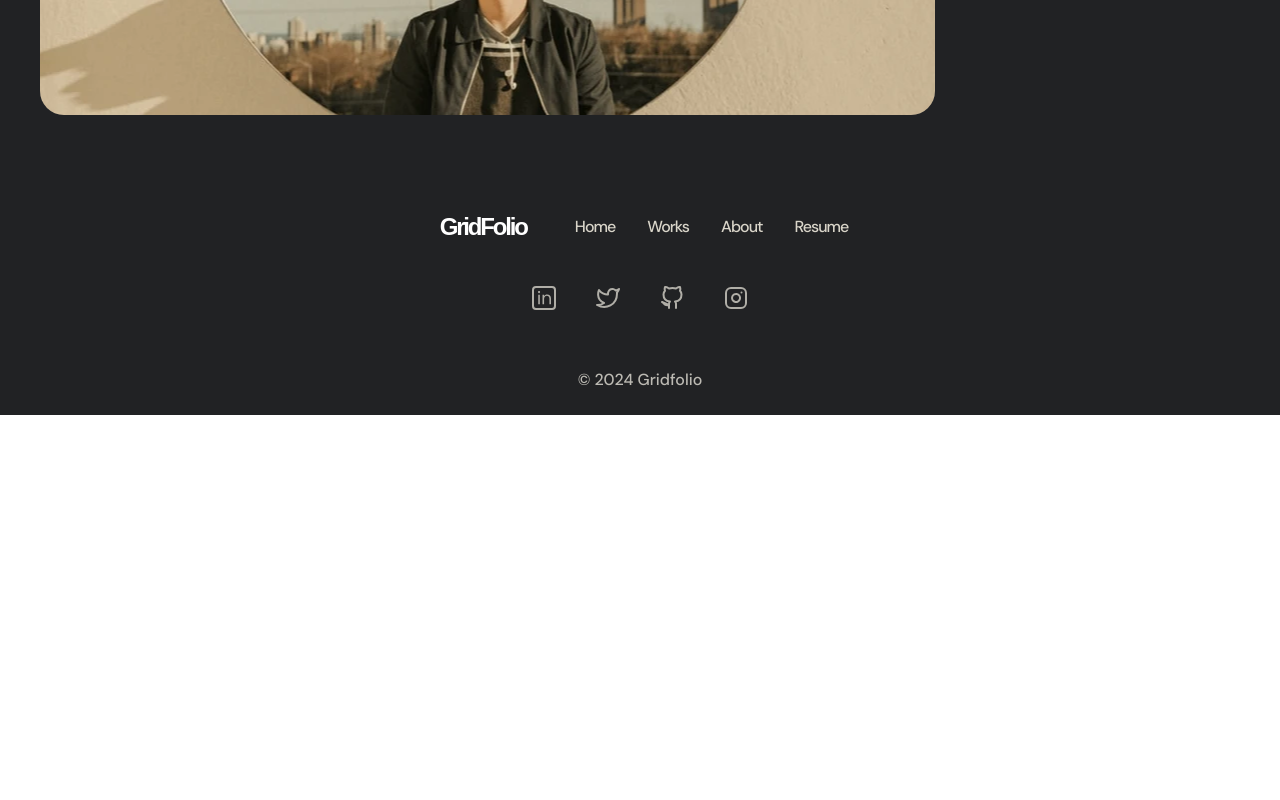
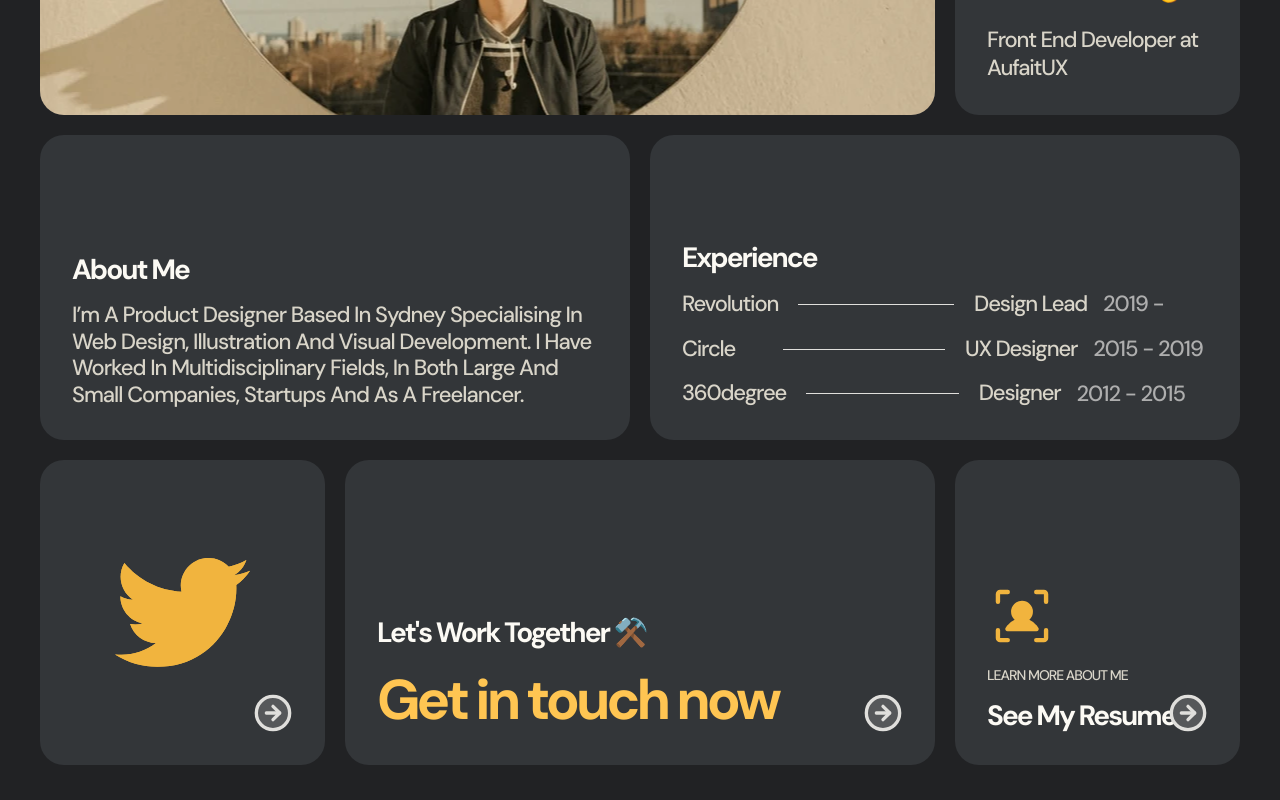
Before and after one commit to prasoonmohan/GridFolio, a Vue app: page /about in a window 1280 px wide. Shown: the part 900-1700 px from the top of the page. Before the commit the page ends 1315 px from the top, so only its background shows below. Built offline with nearby package versions, Linux system fonts and the light colour scheme.

Commit message:
feat: Added about us page

```diff
--- a/src/assets/components/_card.scss
+++ b/src/assets/components/_card.scss
@@ -106,3 +106,33 @@ height: 100%;
     background-repeat: no-repeat;
 border-radius: 24px;
 }
+
+.experience-card{
+    .experience-wrapper{
+        display: flex;
+        flex-direction: column;
+        gap: 16px;
+        width: 100%;
+    }
+    .experience-container{
+        grid-template-columns: 1fr 2fr 3fr;
+        display: grid;
+        align-items: center;
+        gap: 20px;
+    }
+    .designation-container{
+        display: flex;
+        align-items: center;
+        gap: 16px;
+    }
+    .year{
+        color: $gray-71;
+        text-transform: capitalize;
+    }
+    .line{
+        height: 1px;
+        background-color: $gray-10;
+        width: 100%;
+        flex: 1 1 0;
+    }
+}
--- a/src/assets/helpers/common.scss
+++ b/src/assets/helpers/common.scss
@@ -79,3 +79,6 @@ width: 100%;
 .grid-col-12{
     grid-column: 1/3;
 }
+.grid-col-24{
+    grid-column: 2/4;
+}
--- a/src/assets/helpers/tokens/_colors.scss
+++ b/src/assets/helpers/tokens/_colors.scss
@@ -11,8 +11,10 @@ $black-70:#333639;
 
 // gray
 $gray-80:#494C50;
+$gray-71:#AEAEAE;
 $gray-70:#BCBAB3;
 $gray-65:#D9D5C9;
+$gray-10:#e0dfdc;
 
 // white
 $white-70:#FCFAF4;
--- a/src/assets/utilities/_spacing.scss
+++ b/src/assets/utilities/_spacing.scss
@@ -1,65 +1,71 @@
-$spacingBp: (
-  sm: phone-sm,
-  md: phone,
-  lg: tablet,
-);
+// $spacingBp: (
+//   sm: phone-sm,
+//   md: phone,
+//   lg: tablet,
+// );
 
-$spacingValues: (
-  p: 'padding',
-  pt: 'padding-top',
-  pr: 'padding-right',
-  pb: 'padding-bottom',
-  pl: 'padding-left',
-  m: 'margin',
-  mt: 'margin-top',
-  mr: 'margin-right',
-  mb: 'margin-bottom',
-  ml: 'margin-left',
-  column-gap: 'column-gap',
-  row-gap: 'row-gap',
-);
+// $spacingValues: (
+//   p: 'padding',
+//   pt: 'padding-top',
+//   pr: 'padding-right',
+//   pb: 'padding-bottom',
+//   pl: 'padding-left',
+//   m: 'margin',
+//   mt: 'margin-top',
+//   mr: 'margin-right',
+//   mb: 'margin-bottom',
+//   ml: 'margin-left',
+//   column-gap: 'column-gap',
+//   row-gap: 'row-gap',
+// );
 
-// This mixin generates CSS classes for padding and margin values
-@mixin generateClasses($className, $breakPointName, $property, $values...) {
-  @each $value in $values {
-    @if $breakPointName !='' {
+// // This mixin generates CSS classes for padding and margin values
+// @mixin generateClasses($className, $breakPointName, $property, $values...) {
+//   @each $value in $values {
+//     @if $breakPointName !='' {
 
-      // Generate CSS classes for padding and margin values with breakpoint
-      .auf-#{$className}-#{$breakPointName}-#{$value} {
-        // #{$property}: #{if($value == 0, 0, $value + "px")} !important;
-        #{$property}: rem($value) !important;
-      }
-    }
+//       // Generate CSS classes for padding and margin values with breakpoint
+//       .auf-#{$className}-#{$breakPointName}-#{$value} {
+//         // #{$property}: #{if($value == 0, 0, $value + "px")} !important;
+//         #{$property}: rem($value) !important;
+//       }
+//     }
 
-    @else {
+//     @else {
 
-      // Generate CSS classes for padding and margin values without breakpoint
-      .auf-#{$className}-#{$value} {
-        // #{$property}: #{if($value == 0, 0, $value + "px")} !important;
-        #{$property}: rem($value) !important;
-      }
-    }
-  }
+//       // Generate CSS classes for padding and margin values without breakpoint
+//       .auf-#{$className}-#{$value} {
+//         // #{$property}: #{if($value == 0, 0, $value + "px")} !important;
+//         #{$property}: rem($value) !important;
+//       }
+//     }
+//   }
+// }
+
+// // Generate classes for spacing values without breakpoints
+// @each $key, $value in $spacingValues {
+//   @include generateClasses($key, '', $value, 0, 2, 4, 8, 12, 16, 18, 20);
+// }
+
+// // Margin auto values
+// .auf-m-auto {
+//   margin: auto !important;
+// }
+
+// // Generate responsive spacings for each breakpoint and device
+// @each $breakpoint, $device in $spacingBp {
+
+//   @include mq($device, min) {
+
+//     // Generate classes for spacing values with breakpoints
+//     @each $key, $value in $spacingValues {
+//       @include generateClasses($key, $breakpoint, $value, 0, 2, 4, 8, 12, 16, 18, 20);
+//     }
+//   }
+// }
+
+
+
+.m-0{
+  margin: 0 !important;
 }
-
-// Generate classes for spacing values without breakpoints
-@each $key, $value in $spacingValues {
-  @include generateClasses($key, '', $value, 0, 2, 4, 8, 12, 16, 18, 20);
-}
-
-// Margin auto values
-.auf-m-auto {
-  margin: auto !important;
-}
-
-// Generate responsive spacings for each breakpoint and device
-@each $breakpoint, $device in $spacingBp {
-
-  @include mq($device, min) {
-
-    // Generate classes for spacing values with breakpoints
-    @each $key, $value in $spacingValues {
-      @include generateClasses($key, $breakpoint, $value, 0, 2, 4, 8, 12, 16, 18, 20);
-    }
-  }
-}
--- a/src/assets/utilities/_typography.scss
+++ b/src/assets/utilities/_typography.scss
@@ -9,7 +9,6 @@
   font-weight: 600;
   line-height: 1;
   text-align: center;
-  // padding-top: 80px;
 }
 .title-normal{
   font-size: rem(28);
@@ -27,3 +26,12 @@ line-height: 1.2em;
 color: $gray-65;
 text-transform: uppercase;
 }
+
+
+.font-22{
+  font-size: rem(22);
+}
+
+.text{
+  text-transform: capitalize;
+}
--- a/src/views/AboutView.vue
+++ b/src/views/AboutView.vue
@@ -10,6 +10,74 @@ import Card from '../components/Cards/Card.vue'
 <div class="fully-cover-card">
 </div>
   </Card>
+  <Card  :arrow="true">
+<div class="flex-column-end profile-card">
+  <h4 class="name">Hey, I'm <br> Prasoon 👋</h4>
+  <p class="desc m-0">Front End Developer at AufaitUX</p>
+</div>
+  </Card>
+  <Card  :arrow="true" :className="'grid-col-13'">
+  <div class="flex-column-end">
+<h4 class="title-normal">About me</h4>
+<p class="title-medium font-22 text">I’m a product designer based in Sydney specialising in web design, illustration and visual development. I have worked in multidisciplinary fields, in both large and small companies, startups and as a freelancer.</p>
+  </div></Card>
+  <Card  :arrow="true" :className="'grid-col-35'">
+  <div class="flex-column-end profile-card experience-card">
+<h4 class="title-normal">Experience</h4>
+<div class="experience-wrapper">
+
+<div class="experience-container">
+<h5 class="desc m-0">Revolution</h5>
+<div class="line"></div>
+<div class="designation-container">
+<h5 class="desc m-0">Design Lead</h5>
+<h6 class="title-medium font-22 year">2019 - </h6>
+</div>
+</div>
+<div class="experience-container">
+<h5 class="desc m-0">Circle</h5>
+<div class="line"></div>
+<div class="designation-container">
+<h5 class="desc m-0">UX Designer</h5>
+<h6 class="title-medium font-22 year">2015 - 2019</h6>
+</div>
+</div>
+<div class="experience-container">
+<h5 class="desc m-0">360degree</h5>
+<div class="line"></div>
+<div class="designation-container">
+<h5 class="desc m-0">Designer</h5>
+<h6 class="title-medium font-22 year">2012 - 2015</h6>
+</div>
+</div>
+</div>
+  </div></Card>
+  <Card>
+        <div class="social-icon-card flex-center-center">
+            <span class="icon">
+<img src="/svg/twitter.svg" alt="">
+            </span>
+        </div>
+    </Card>
+    <Card :className="'grid-col-24'">
+        <div class="flex-column-end">
+<h4 class="title-normal">Let's work together ⚒️</h4>
+<h2 class="get-in-touch">Get in touch now</h2>
+        </div>
+    </Card>
+    <Card >
+        <div class="flex-column-end resume-card">
+    <span class="icon">
+            <svg xmlns="http://www.w3.org/2000/svg" viewBox="0 0 256 256" focusable="false" color="var(--token-549636bd-f0eb-48d8-93da-850d06436e46, rgb(241, 180, 62)) /* {&quot;name&quot;:&quot;Yellow&quot;} */" style="user-select: none; width: 100%; height: 100%; display: inline-block; fill: var(--token-549636bd-f0eb-48d8-93da-850d06436e46, rgb(241, 180, 62)); flex-shrink: 0; cursor: auto;"><g color="var(--token-549636bd-f0eb-48d8-93da-850d06436e46, rgb(241, 180, 62)) /* {&quot;name&quot;:&quot;Yellow&quot;} */" weight="fill"><path d="M224,48V76a8,8,0,0,1-16,0V48H180a8,8,0,0,1,0-16h28A16,16,0,0,1,224,48Zm-8,124a8,8,0,0,0-8,8v28H180a8,8,0,0,0,0,16h28a16,16,0,0,0,16-16V180A8,8,0,0,0,216,172ZM76,208H48V180a8,8,0,0,0-16,0v28a16,16,0,0,0,16,16H76a8,8,0,0,0,0-16ZM40,84a8,8,0,0,0,8-8V48H76a8,8,0,0,0,0-16H48A16,16,0,0,0,32,48V76A8,8,0,0,0,40,84Zm61.1,57.5a69.1,69.1,0,0,0-33.3,30.8,7.8,7.8,0,0,0,.3,7.8,7.9,7.9,0,0,0,6.8,3.9H181.1a7.9,7.9,0,0,0,6.8-3.9,7.8,7.8,0,0,0,.3-7.8,69.1,69.1,0,0,0-33.3-30.8A39.5,39.5,0,0,0,168,112a40,40,0,0,0-80,0A39.5,39.5,0,0,0,101.1,141.5Z"></path></g></svg>
+        </span>
+        <div class="text-container">
+            <h3 class="title-medium">LEARN MORE ABOUT ME</h3>
+            <p class="title-normal">
+                See my resume
+            </p>
+        </div>
+        </div>
+    </Card>
 </div>
   </section>
 </main>
--- a/src/views/HomeView.vue
+++ b/src/views/HomeView.vue
@@ -10,7 +10,7 @@ import Card from '../components/Cards/Card.vue'
                 <img src="/img/home/avatar.png" alt="">
             </span>
             <div class="text-container">
-                <h3 class="name">Hey,I'm Prasoon 👋</h3>
+                <h3 class="name">Hey, I'm Prasoon 👋</h3>
                 <p class="desc">
                     Front End Developer at AufaitUX
                 </p>
```
